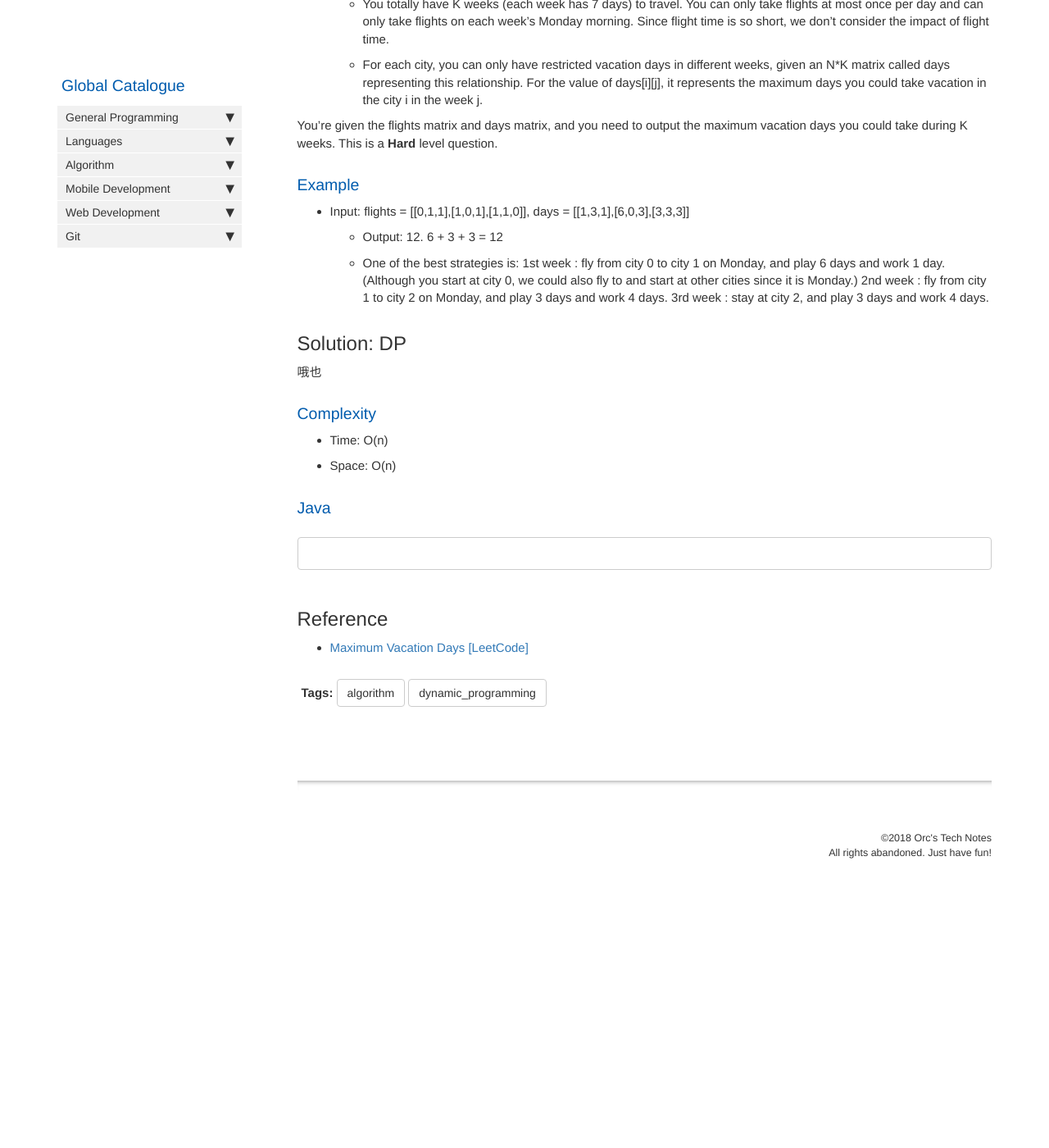
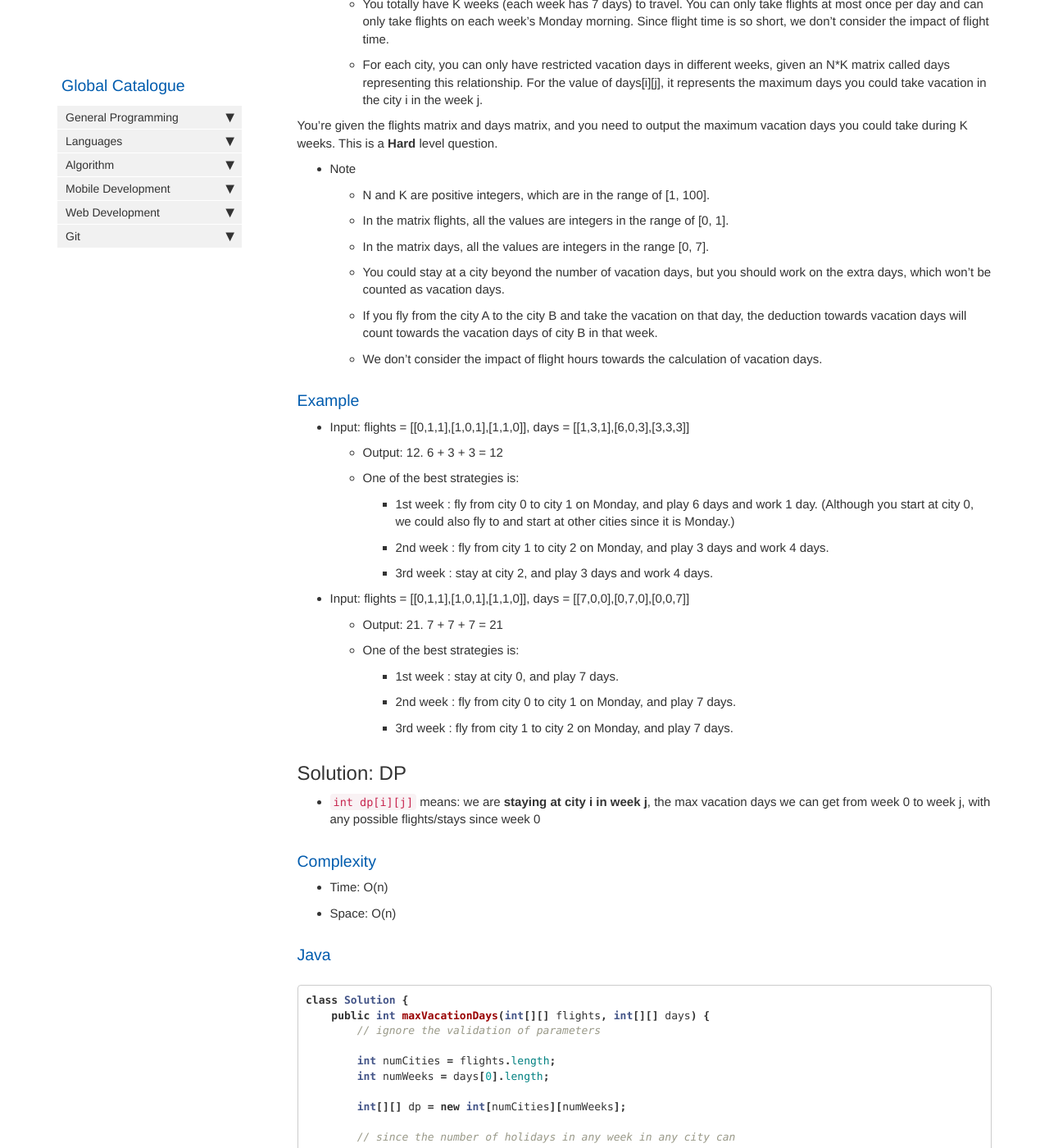
Before and after one commit to HungryOrc/hungryorc.github.io, a Jekyll site: the page built from pages/algorithm/algorithm_max_vacation_days_among_cities.md, in a window 1280 px wide and 1400 px high, scrolled down 631 px. Shown: the whole window at 82% size. Built offline with Jekyll 4.4.1, drawn with Linux system fonts in a browser that asks for light colours; nearby versions of some CDN libraries; comment, search, counter and statistics services are not loaded; before the commit the page ends 1731 px from its top, so only the background shows below that; some of the changed text lies outside the part shown.

Commit message:
Update algorithm_max_vacation_days_among_cities.md

````diff
--- a/pages/algorithm/algorithm_max_vacation_days_among_cities.md
+++ b/pages/algorithm/algorithm_max_vacation_days_among_cities.md
@@ -30,17 +30,31 @@ between any cities, so we will have to stay at city 0 always.**
 You're given the flights matrix and days matrix, and you need to output the maximum vacation days you could take during K weeks.
 This is a **Hard** level question.
 
+* Note
+  * N and K are positive integers, which are in the range of [1, 100].
+  * In the matrix flights, all the values are integers in the range of [0, 1].
+  * In the matrix days, all the values are integers in the range [0, 7].
+  * You could stay at a city beyond the number of vacation days, but you should work on the extra days, which won't be counted as vacation days.
+  * If you fly from the city A to the city B and take the vacation on that day, the deduction towards vacation days will count towards the vacation days of city B in that week.
+  * We don't consider the impact of flight hours towards the calculation of vacation days.
+
 ### Example
 * Input: flights = [[0,1,1],[1,0,1],[1,1,0]], days = [[1,3,1],[6,0,3],[3,3,3]]
   * Output: 12. 6 + 3 + 3 = 12
   * One of the best strategies is:
-1st week : fly from city 0 to city 1 on Monday, and play 6 days and work 1 day.
-(Although you start at city 0, we could also fly to and start at other cities since it is Monday.)
-2nd week : fly from city 1 to city 2 on Monday, and play 3 days and work 4 days.
-3rd week : stay at city 2, and play 3 days and work 4 days.
+    * 1st week : fly from city 0 to city 1 on Monday, and play 6 days and work 1 day. (Although you start at city 0, we could also fly to and start at other cities since it is Monday.)
+    * 2nd week : fly from city 1 to city 2 on Monday, and play 3 days and work 4 days.
+    * 3rd week : stay at city 2, and play 3 days and work 4 days.
+* Input: flights = [[0,1,1],[1,0,1],[1,1,0]], days = [[7,0,0],[0,7,0],[0,0,7]]
+  * Output: 21. 7 + 7 + 7 = 21
+  * One of the best strategies is:
+    * 1st week : stay at city 0, and play 7 days.
+    * 2nd week : fly from city 0 to city 1 on Monday, and play 7 days.
+    * 3rd week : fly from city 1 to city 2 on Monday, and play 7 days.
+
 
 ## Solution: DP
-哦也
+* `int dp[i][j]` means: we are **staying at city i in week j**, the max vacation days we can get from week 0 to week j, with any possible flights/stays since week 0
 
 ### Complexity
 * Time: O(n)
@@ -48,7 +62,70 @@ This is a **Hard** level question.
 
 ### Java
 ```java
+class Solution {
+    public int maxVacationDays(int[][] flights, int[][] days) {
+        // ignore the validation of parameters
 
+        int numCities = flights.length;
+        int numWeeks = days[0].length;
+
+        int[][] dp = new int[numCities][numWeeks];
+
+        // since the number of holidays in any week in any city can
+        // be 0, we have to set all elements to be -1 in advance
+        // to distinguish the "unreachable" (city, week) state to
+        // the "zero holiday" (city, week) state
+        for (int i = 0; i < numCities; i++) {
+            for (int j = 0; j < numWeeks; j++) {
+                dp[i][j] = -1;
+            }
+        }
+
+        // base case: for the 1st week:
+        // we start at city 1
+        dp[0][0] = days[0][0];
+        // we can also stay at other cities in the 1st week,
+        // if city 1 can fly to that city
+        for (int i = 1; i < numCities; i++) {
+            if (flights[0][i] == 1) {
+                dp[i][0] = days[i][0];
+            }
+        }
+
+        // the outer loop must be the weeks! the inner loop is cities,
+        // since this problem is developed by time,
+        // so we have to fill in the dp matrix by column, from left to right!
+
+        // starting from the 2nd week
+        for (int j = 1; j < numWeeks; j++) {
+
+            // for each city
+            for (int i = 0; i < numCities; i++) {
+
+
+                // if it is possible to staty at city i in week j-1
+                if (dp[i][j - 1] != -1) {
+                    dp[i][j] = dp[i][j - 1] + days[i][j];
+                }
+
+                for (int prevCity = 0; prevCity < numCities; prevCity++) {
+                    // if it's possible to stay a this prevCity in week j-1,
+                    // and this prevCity has a flight to fly to city i
+                    if (dp[prevCity][j - 1] != -1 && flights[prevCity][i] == 1) {
+                        dp[i][j] = Math.max(dp[i][j],
+                                            dp[prevCity][j - 1] + days[i][j]);
+                    }
+                }
+            }
+        }
+
+        int maxVDays = 0;
+        for (int i = 0; i < numCities; i++) {
+            maxVDays = Math.max(maxVDays, dp[i][numWeeks - 1]);
+        }
+        return maxVDays;
+    }
+}
 ```
 
 ## Reference
````
